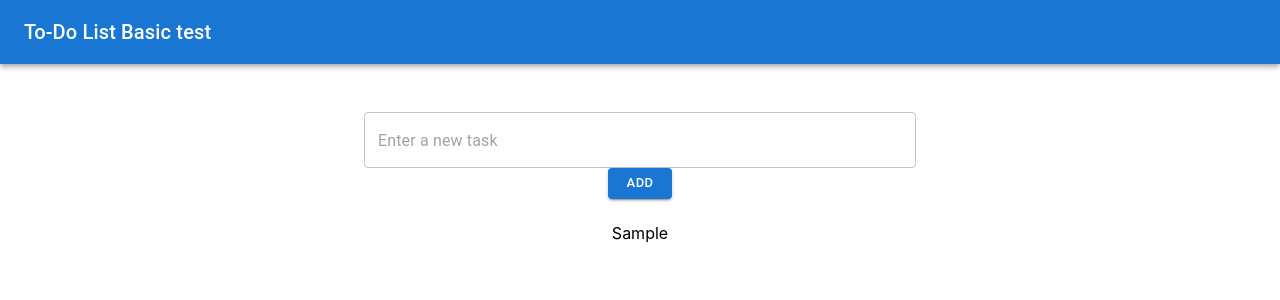
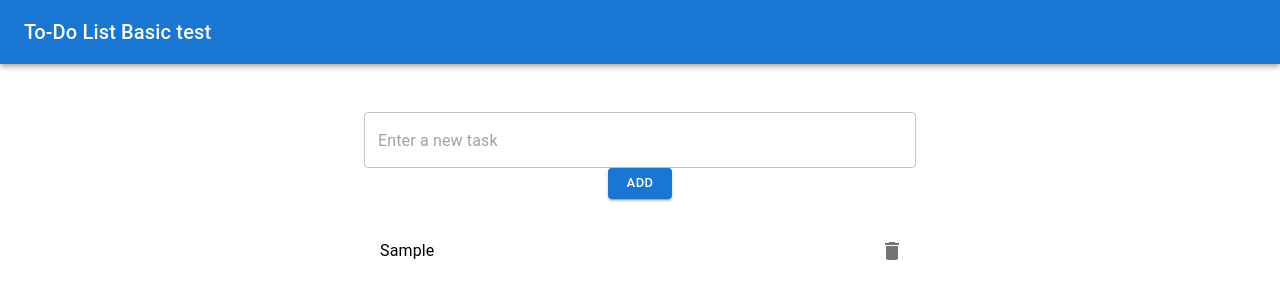
Before and after one commit to MattiaOlia/to-do_list, a React (Create React App) app: page / in a window 1280 px wide. Both pictures are taken after typing "Sample" into the empty fields and a click on the button "ADD". Shown: the top 300 px of the page. Built offline with nearby package versions, Linux system fonts and the light colour scheme.

Commit message:
Delete button added

```diff
--- a/package.json
+++ b/package.json
@@ -5,6 +5,7 @@
   "dependencies": {
     "@emotion/react": "^11.11.1",
     "@emotion/styled": "^11.11.0",
+    "@mui/icons-material": "^5.14.3",
     "@mui/material": "^5.14.5",
     "@testing-library/jest-dom": "^5.17.0",
     "@testing-library/react": "^13.4.0",
--- a/src/App.js
+++ b/src/App.js
@@ -3,7 +3,10 @@ import './App.css';
 import {
   AppBar,
   Toolbar,
-  Typography,Container,TextField,Button,List} from '@mui/material';
+  Typography,Container,TextField,Button,List,ListItem,ListItemText,ListItemSecondaryAction,IconButton}
+   from '@mui/material';
+import DeleteIcon from '@mui/icons-material/Delete';
+
 
 function App() {
 
@@ -11,8 +14,15 @@ function App() {
   const [tasks, setTasks] = useState([]);
 
   function handleAddTask (){
-    setTasks([...tasks, newTask]);
+    const newId = Date.now();
+    const newTaskObject = { id: newId, content: newTask}
+    setTasks([...tasks, newTaskObject]);
     setNewTask('');
+  }
+
+  function handleDeleteTask(id){
+    const updatedTasks = tasks.filter((task) => task.id !== id);
+    setTasks(updatedTasks);
   }
 
   return (
@@ -37,15 +47,36 @@ function App() {
         fullWidth
         variant="outlined"
       />
+
+      {/** BUTTON ADD handleAddTask */}
       <Button onClick={handleAddTask} variant="contained" color="primary" size="small" >
           Add
         </Button>
 
-      <List>
-        {tasks.map((task)=>(
-          <p>{task}</p>
-        ))}
-      </List>
+        <List sx={{ marginTop: '20px' }}>
+          {tasks.map((task) => (
+            <ListItem
+             display={'flex'}
+              key={task.id}
+
+            >
+              <ListItemText primary={task.content} />
+              <ListItemSecondaryAction>
+
+                <IconButton
+                  edge="end"
+                  aria-label="delete"
+                  onClick={() => handleDeleteTask(task.id)}
+                  ml="1em"
+                >
+                  <DeleteIcon />
+                </IconButton>
+              </ListItemSecondaryAction>
+            </ListItem>
+          ))}
+        </List>
+
+
 
 
 
```
Also changed, not shown: 1 other file (tests, documents, lock files or other folders).
